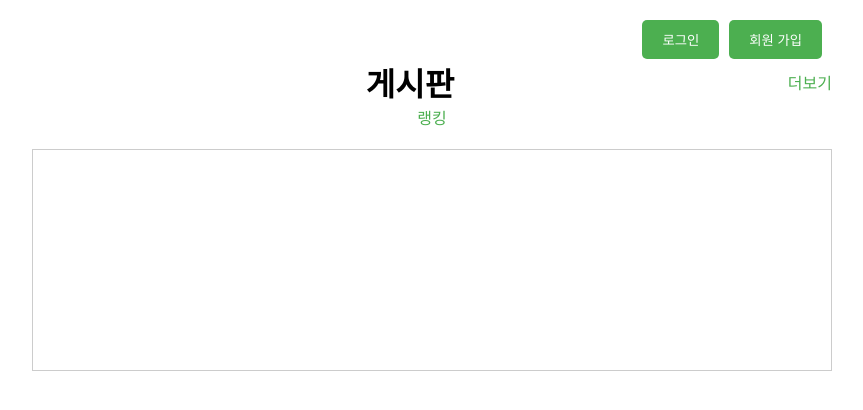
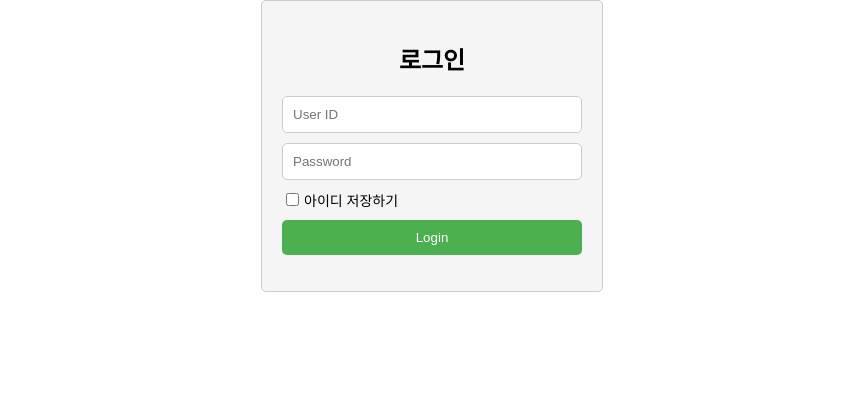
Before and after one commit to DDoi-DDoi/DDoiDDoi-API, a React (Create React App) app in the folder src/main/frontend/: page /login in a window 1280 px wide. Shown: the top 410 px of the page, without its empty margins (208-1071 px from the left). Built offline with nearby package versions, Linux system fonts and the light colour scheme.

Commit message:
ADD ROUTER

```diff
--- a/src/main/frontend/package.json
+++ b/src/main/frontend/package.json
@@ -8,6 +8,7 @@
     "@testing-library/user-event": "^13.5.0",
     "react": "^18.2.0",
     "react-dom": "^18.2.0",
+    "react-router-dom": "^6.14.1",
     "react-scripts": "5.0.1",
     "web-vitals": "^2.1.4"
   },
--- a/src/main/frontend/src/App.js
+++ b/src/main/frontend/src/App.js
@@ -5,9 +5,12 @@ import Login from './Login';
 
 function App() {
     return (
-        <div className="App">
-            <Home></Home>
-        </div>
+        <BrowserRouter>
+            <Routes>
+                <Route path="/home" element={<Home />} />
+                <Route path="/login" element={<Login />} />
+            </Routes>
+        </BrowserRouter>
     );
 }
 
--- a/src/main/frontend/src/Home.js
+++ b/src/main/frontend/src/Home.js
@@ -3,10 +3,10 @@ import { useNavigate } from 'react-router-dom';
 import './Home.css';
 
 function Home() {
-    //const navigate = useNavigate();
+    const navigate = useNavigate();
 
     function handleLoginClick(){
-        //navigate('/login');
+        navigate('/login');
     };
 
     const handleSignupClick = () => {
--- a/src/main/frontend/src/Login.js
+++ b/src/main/frontend/src/Login.js
@@ -1,4 +1,5 @@
 import React, { useState } from 'react';
+import { useNavigate } from 'react-router-dom';
 import './Login.css';
 
 function Login() {
@@ -6,6 +7,7 @@ function Login() {
     const [userPassword, setUserPassword] = useState('');
     const [userName, setUserName] = useState('');
     const [loginResult, setLoginResult] = useState('');
+    const navigate = useNavigate(); // useNavigate 훅 사용
 
     const handleSubmit = async (event) => {
         event.preventDefault();
@@ -25,20 +27,21 @@ function Login() {
             const data = await response.json();
             if (data.status === 'success') {
                 setUserName(data.userName);
-                setLoginResult(`Login success. Welcome, ${data.userName}!`);
+                setLoginResult(`로그인 성공, userName : ${data.userName}`);
+                //navigate('/home'); // 로그인 성공 시 Home 페이지로 이동
             } else {
                 setUserName('');
-                setLoginResult('Fail');
+                setLoginResult('로그인 실패.');
             }
         } else {
             setUserName('');
-            setLoginResult('Fail');
+            setLoginResult('로그인 실패.');
         }
     };
 
     return (
         <div className="login-wrapper">
-            <h2>Login</h2>
+            <h2>로그인</h2>
             <form onSubmit={handleSubmit} id="login-form">
                 <input
                     type="text"
```
Also changed, not shown: 1 other file (tests, documents, lock files or other folders).
